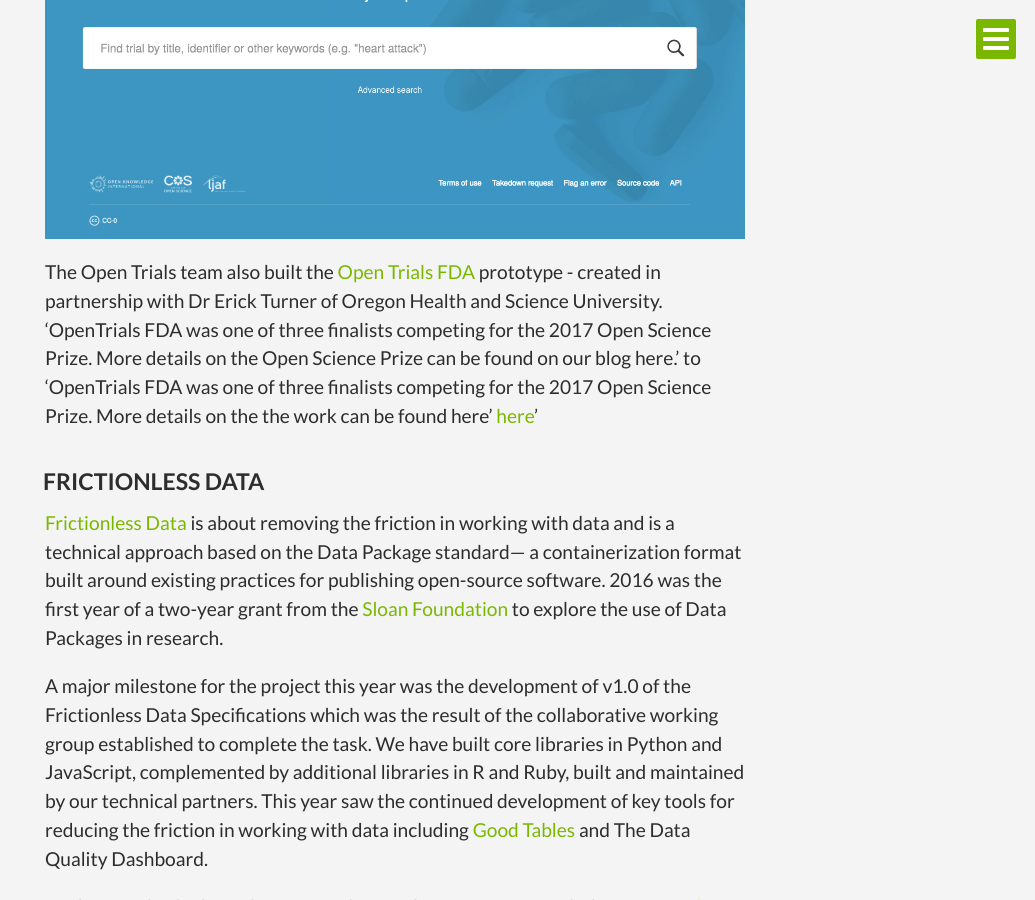
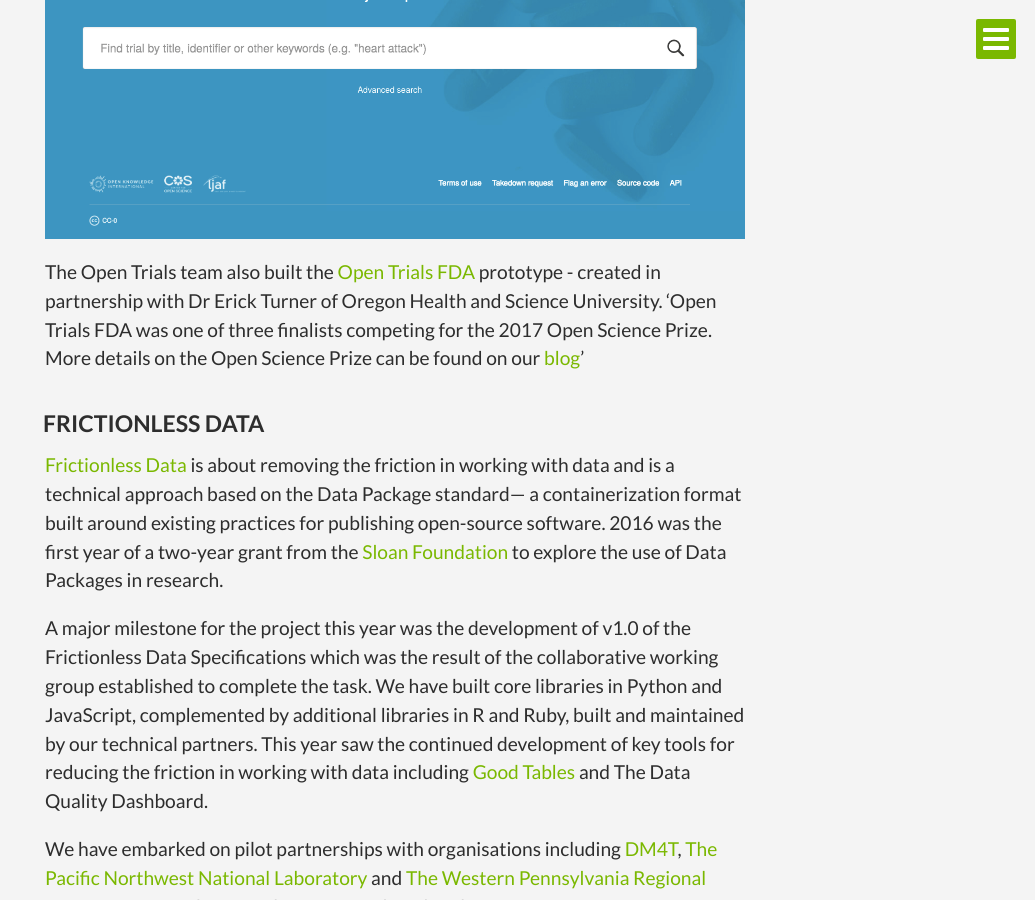
Before and after one commit to okfn/annual-report-2018, a Jekyll site: the page built from index.html, in a window 1280 px wide and 900 px high, scrolled down 3643 px. Shown: the whole window, without its empty margins (245-1280 px from the left). Built offline with Jekyll 4.4.1, drawn with Linux system fonts in a browser that asks for light colours; some web fonts are replaced.

Commit message:
Update content.yml

```diff
--- a/_data/content.yml
+++ b/_data/content.yml
@@ -36,9 +36,9 @@
 
     Trials search tools and API.
 
-    ![opentrials-screen](img/opentrials-screen.png)
+    ![open trials-screen](img/opentrials-screen.png)
 
-    The Open Trials team also built the [Open Trials FDA](https://fda.opentrials.net/search) prototype - created in partnership with Dr Erick Turner of Oregon Health and Science University. 'OpenTrials FDA was one of three finalists competing for the 2017 Open Science Prize. More details on the Open Science Prize can be found on our blog here.' to 'OpenTrials FDA was one of three finalists competing for the 2017 Open Science Prize. More details on the the work can be found here' [here](https://opentrials.net/opentrialsfda/)'
+    The Open Trials team also built the [Open Trials FDA](https://fda.opentrials.net/search) prototype - created in partnership with Dr Erick Turner of Oregon Health and Science University. 'Open Trials FDA was one of three finalists competing for the 2017 Open Science Prize. More details on the Open Science Prize can be found on our [blog](https://opentrials.net/opentrialsfda/)'
 
     ### Frictionless Data
     [Frictionless Data](http://frictionlessdata.io/) is about removing the friction in working with data and is a technical approach based on the Data Package standard— a containerization format built around existing practices for publishing open-source software. 2016 was the first year of a two-year grant from the [Sloan Foundation](https://sloan.org/) to explore the use of Data Packages in research.
```
